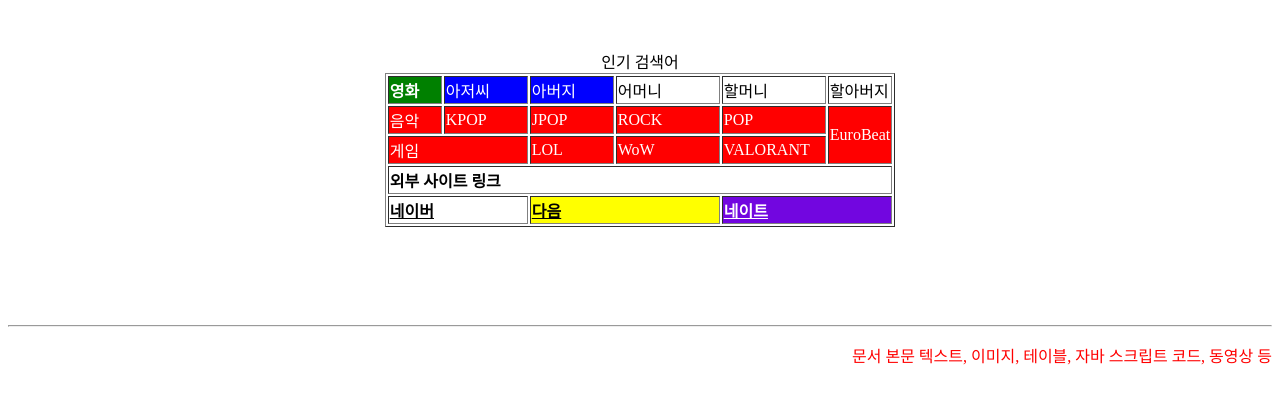
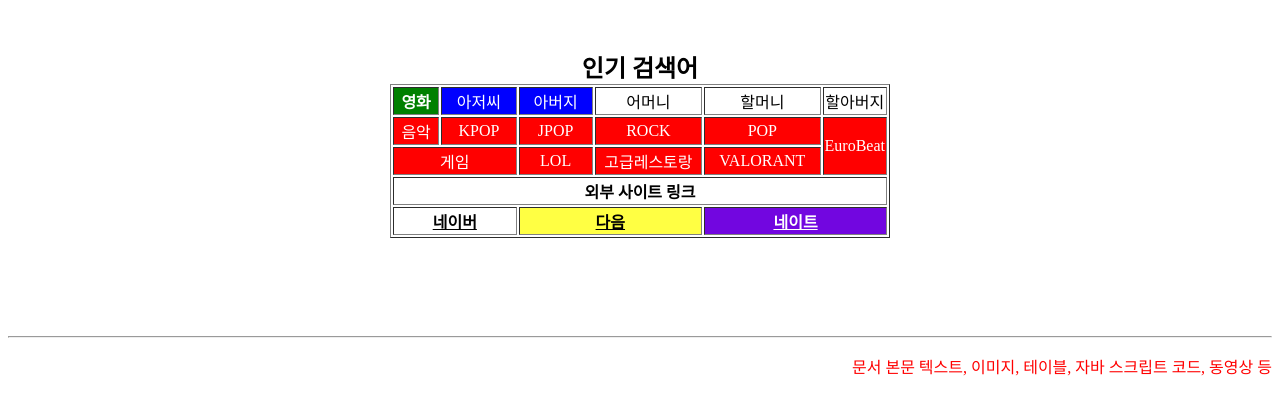
Before and after one commit to LeeDS70/Web_20201002, a plain HTML site: page index.html in a window 1280 px wide. Shown: the part 479-873 px from the top of the page. Drawn offline with Linux system fonts and the light colour scheme.

Commit message:
자바웹프로그래밍 실습 2주차

```diff
--- a/index.html
+++ b/index.html
@@ -22,18 +22,18 @@
 		</p>
 		<br>
 		<br>
-		<table style = "margin-left:auto; margin-right:auto;" border = "1"> <! 테이블을 정의합니다.>
-			<caption>인기 검색어</caption> <! 테이블 제목>
+		<table style = "margin-left:auto; margin-right:auto;" border = "1" width = "500"> <! 테이블을 정의합니다.>
+			<caption><font size = "5em"><b>인기 검색어</b></font></caption> <! 테이블 제목>
 			<tbody>
-				<tr>
+				<tr style = "text-align:center">
 					<td style = "color:white" bgcolor = "green"  width = "50"><b>영화</b></td>
 					<td style = "color:white" bgcolor = "blue" width = "80">아저씨</td>
 					<td style = "color:white" bgcolor = "blue" width = "80">아버지</td>
-					<td width = "100">어머니</td>
-					<td width = "100">할머니</td>
+					<td width = "120">어머니</td>
+					<td width = "120">할머니</td>
 					<td>할아버지</td>
 				</tr> <! 1행 추가>
-				<tr style = "color:white"  bgcolor = "red">
+				<tr style = "text-align:center; color:white"  bgcolor = "red">
 					<td width = "50">음악</td>
 					<td>KPOP</td>
 					<td>JPOP</td>
@@ -41,16 +41,16 @@
 					<td>POP</td>
 					<td rowspan = "2">EuroBeat</td>
 				</tr> <! 2행 추가>
-				<tr style = "color:white"  bgcolor = "red">
+				<tr style = "text-align:center; color:white"  bgcolor = "red">
 					<td colspan = "2">게임</td>
 					<td>LOL</td>
-					<td>WoW</td>
+					<td>고급레스토랑</td>
 					<td>VALORANT</td>
 				</tr>
-				<tr><td colspan = "6"><b>외부 사이트 링크</b></td></tr>
-				<tr>
+				<tr style = "text-align:center"><td colspan = "6"><b>외부 사이트 링크</b></td></tr>
+				<tr style = "text-align:center">
 					<td colspan = "2"><a href = "https://www.naver.com" style = "color:black" target = "_blank"><b>네이버</b></a></td>
-					<td bgcolor = "yellow" colspan = "2"><a href = "https://www.daum.net" style = "color:black" target = "_blank"><b>다음</b></a></td>
+					<td bgcolor = "#FFFF43" colspan = "2"><a href = "https://www.daum.net" style = "color:black" target = "_blank"><b>다음</b></a></td>
 					<td bgcolor = "#7206E0" colspan = "2"><a href = "https://www.nate.com" style = "color:white" target = "_blank"><b>네이트</b></a></td>
 				</tr>
 			</tbody>
```
